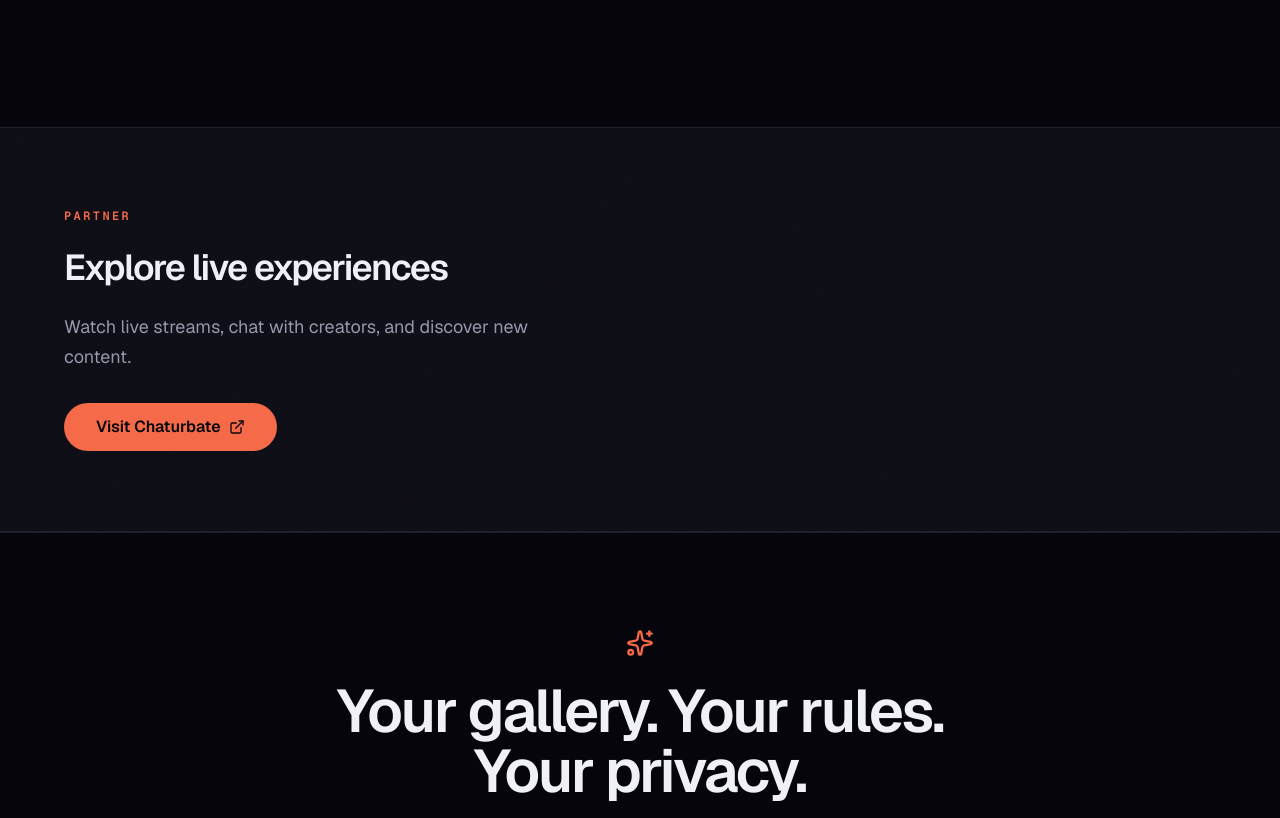
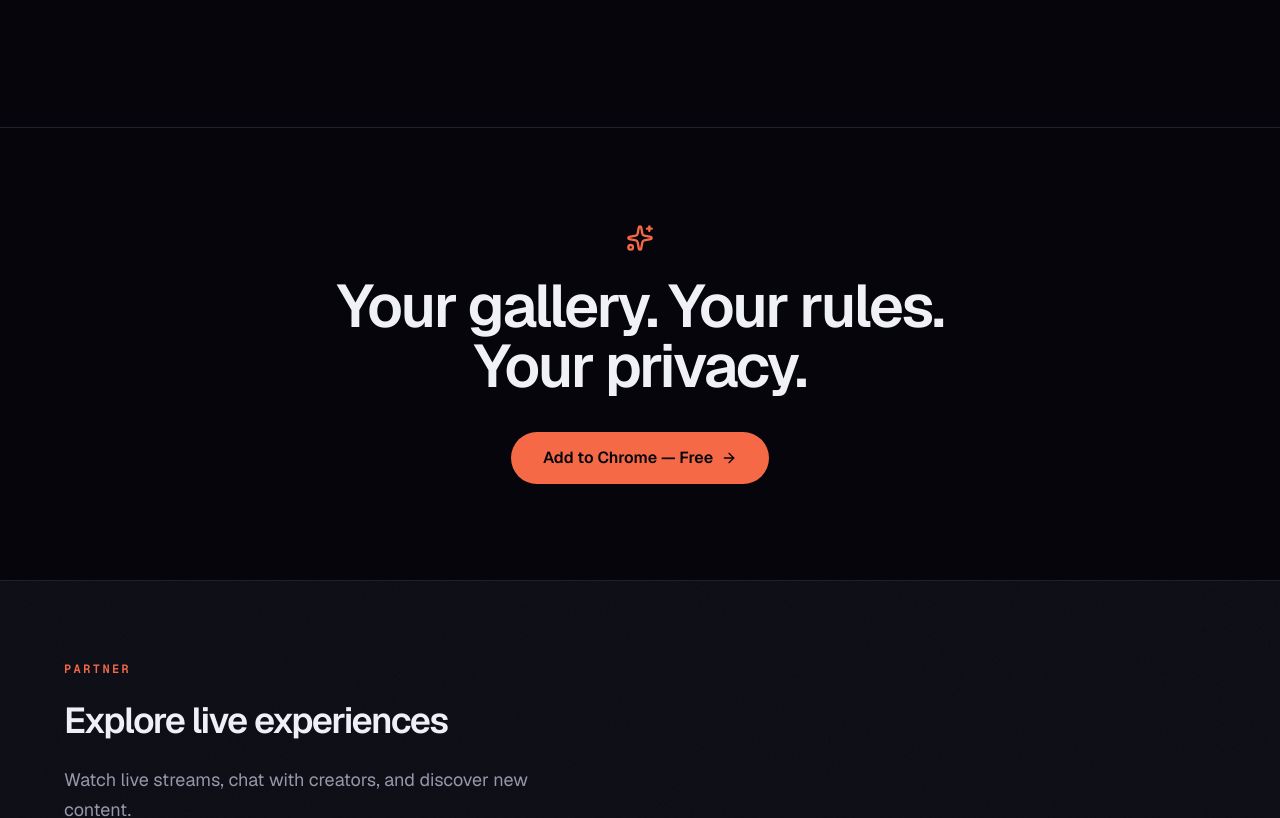
Before and after one commit to heromedev/gallerypilot-landing-page, a Next.js app: page /privacy in a window 1280 px wide. Shown: the part 5060-5878 px from the top of the page. Built offline with nearby package versions, Linux system fonts and the light colour scheme.

Commit message:
move final CTA above affiliate banner

```diff
--- a/app/[locale]/page.tsx
+++ b/app/[locale]/page.tsx
@@ -101,9 +101,9 @@ export default async function Page({ params }: { params: Promise<{ locale: Local
 
         <section id="faq" className="scroll-mt-20 px-5 py-24 lg:px-8 lg:py-32"><div className="mx-auto grid max-w-6xl gap-12 lg:grid-cols-[0.6fr_1fr]"><Reveal><p className="font-mono text-xs font-semibold uppercase tracking-[0.2em] text-primary">{t.faqSection.label}</p><h2 className="mt-4 text-4xl font-semibold tracking-[-0.04em] sm:text-5xl">{t.faqSection.heading}</h2></Reveal><Stagger className="border-t border-border">{t.faqSection.items.map((item) => <StaggerItem key={item.q}><details className="group border-b border-border py-6"><summary className="flex cursor-pointer list-none items-center justify-between gap-6 text-lg font-semibold transition-colors marker:hidden hover:text-primary">{item.q}<span className="text-primary transition-transform duration-300 group-open:rotate-45">+</span></summary><p className="mt-4 max-w-2xl pr-8 leading-relaxed text-muted-foreground">{item.a}</p></details></StaggerItem>)}</Stagger></div></section>
 
+        <section className="border-t border-border px-5 py-24 lg:px-8"><Reveal className="mx-auto max-w-5xl text-center"><Sparkles className="mx-auto size-7 text-primary" aria-hidden="true" /><h2 className="mt-6 text-balance text-4xl font-semibold tracking-[-0.04em] sm:text-6xl whitespace-pre-line">{t.finalCta.heading}</h2><Link href={STORE_URL} target="_blank" rel="noopener noreferrer" className="group mt-9 inline-flex min-h-13 items-center gap-2 rounded-full bg-primary px-8 font-semibold text-primary-foreground transition-all duration-300 hover:-translate-y-0.5 hover:shadow-xl hover:shadow-primary/25">{t.finalCta.cta} <ArrowRight className="size-4 transition-transform duration-300 group-hover:translate-x-0.5" aria-hidden="true" /></Link></Reveal></section>
+
         <AffiliateBanner />
-
-        <section className="border-t border-border px-5 py-24 lg:px-8"><Reveal className="mx-auto max-w-5xl text-center"><Sparkles className="mx-auto size-7 text-primary" aria-hidden="true" /><h2 className="mt-6 text-balance text-4xl font-semibold tracking-[-0.04em] sm:text-6xl whitespace-pre-line">{t.finalCta.heading}</h2><Link href={STORE_URL} target="_blank" rel="noopener noreferrer" className="group mt-9 inline-flex min-h-13 items-center gap-2 rounded-full bg-primary px-8 font-semibold text-primary-foreground transition-all duration-300 hover:-translate-y-0.5 hover:shadow-xl hover:shadow-primary/25">{t.finalCta.cta} <ArrowRight className="size-4 transition-transform duration-300 group-hover:translate-x-0.5" aria-hidden="true" /></Link></Reveal></section>
       </main>
       <footer className="border-t border-border px-5 py-10 lg:px-8"><div className="mx-auto flex max-w-7xl flex-col gap-6 text-sm text-muted-foreground md:flex-row md:items-center md:justify-between"><div><p className="font-semibold text-foreground">{t.footer.brand}</p><p className="mt-1">{t.footer.tagline}</p></div><nav className="flex flex-wrap gap-6" aria-label="Footer"><Link href={STORE_URL} target="_blank" rel="noopener noreferrer" className="transition-colors hover:text-foreground">{t.footer.chromeWebStore}</Link><Link href={`/${locale}/privacy`} className="transition-colors hover:text-foreground">{t.footer.privacy}</Link><Link href="mailto:privacy@gallerypilot.app" className="transition-colors hover:text-foreground">{t.footer.contact}</Link></nav><p>© 2026 EroPilot</p></div></footer>
       <Link href={STORE_URL} target="_blank" rel="noopener noreferrer" className="fixed inset-x-4 bottom-4 z-30 flex min-h-12 items-center justify-center gap-2 rounded-full bg-primary px-6 font-semibold text-primary-foreground shadow-2xl md:hidden"><ArrowRight className="size-5" aria-hidden="true" /> {t.mobileCta}</Link>
```
